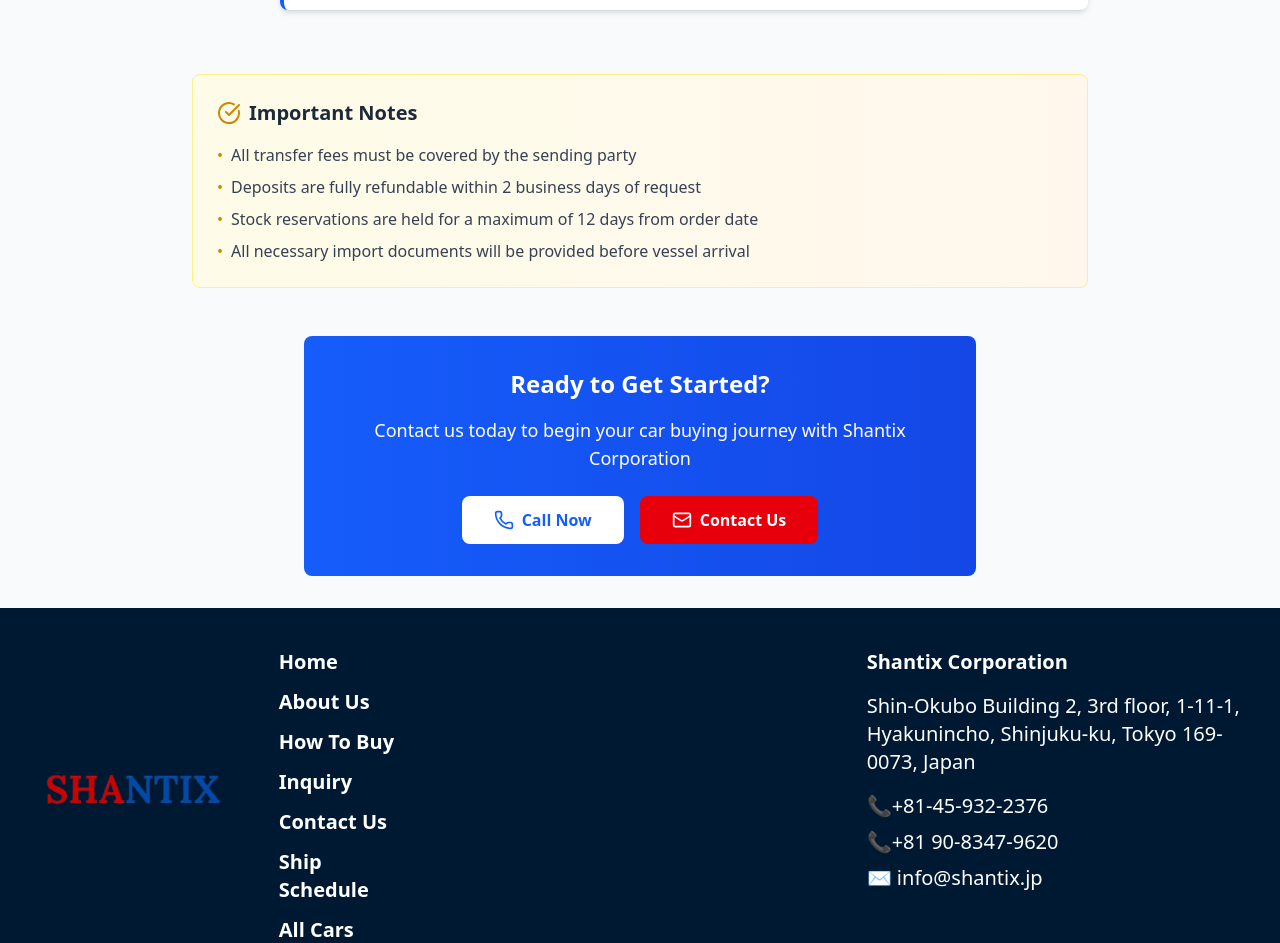
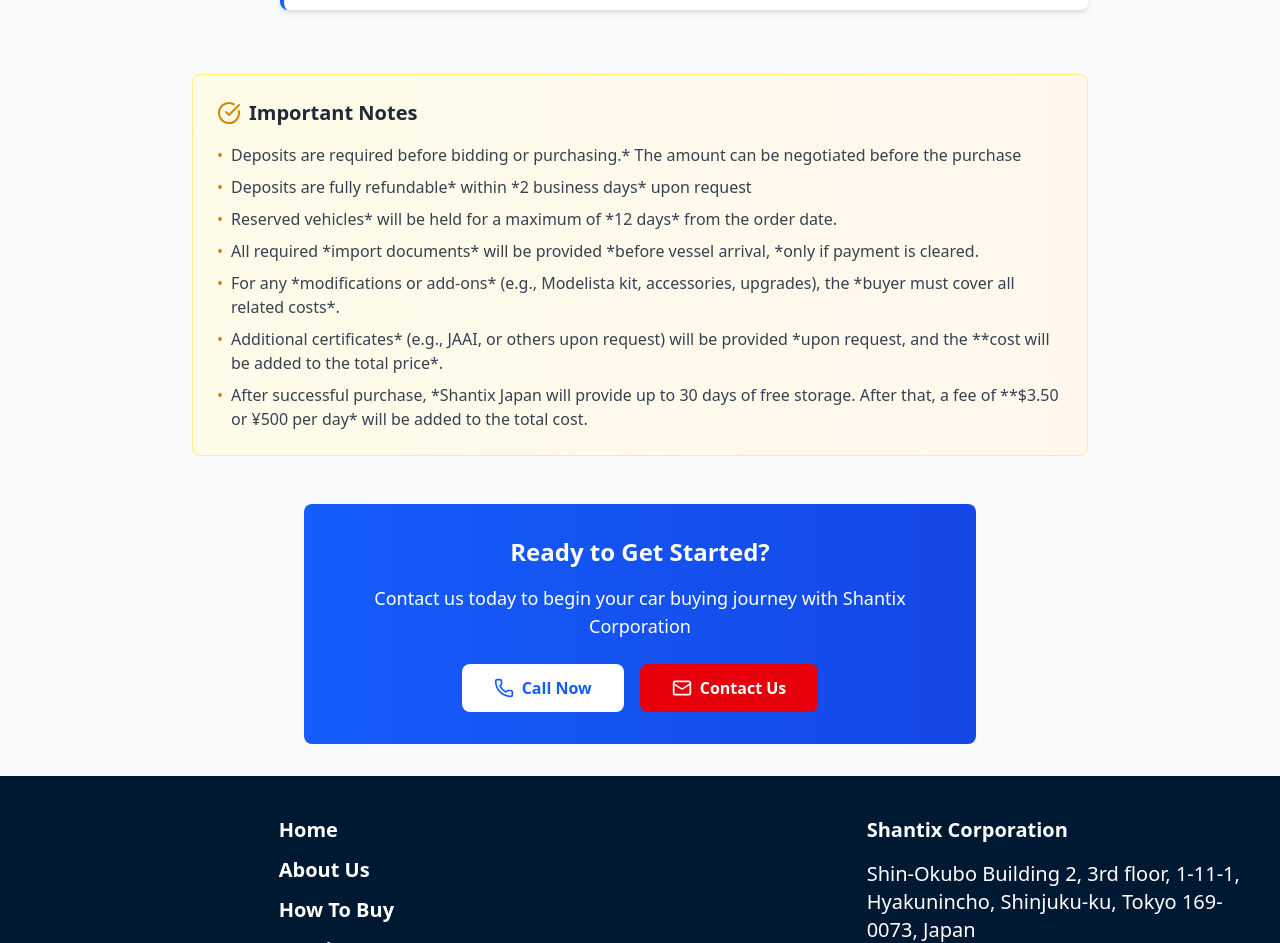
Before and after one commit to jhtanjim/ShantixBangladesh, a React (Vite) app: page /howToBuy in a window 1280 px wide. Shown: the part 1396-2339 px from the top of the page. Built offline with nearby package versions, Linux system fonts and the light colour scheme; no server answers.

Commit message:
gallery add button show

```diff
--- a/src/Pages/HowToBuy/HowToBuy.jsx
+++ b/src/Pages/HowToBuy/HowToBuy.jsx
@@ -200,21 +200,41 @@
             <ul className="space-y-2 text-gray-700">
               <li className="flex items-start">
                 <span className="text-yellow-600 mr-2">•</span>
-                All transfer fees must be covered by the sending party
+                Deposits are required before bidding or purchasing.* The amount
+                can be negotiated before the purchase{" "}
               </li>
               <li className="flex items-start">
                 <span className="text-yellow-600 mr-2">•</span>
-                Deposits are fully refundable within 2 business days of request
+                Deposits are fully refundable* within *2 business days* upon
+                request
               </li>
               <li className="flex items-start">
                 <span className="text-yellow-600 mr-2">•</span>
-                Stock reservations are held for a maximum of 12 days from order
-                date
+                Reserved vehicles* will be held for a maximum of *12 days* from
+                the order date.
               </li>
               <li className="flex items-start">
                 <span className="text-yellow-600 mr-2">•</span>
-                All necessary import documents will be provided before vessel
-                arrival
+                All required *import documents* will be provided *before vessel
+                arrival, *only if payment is cleared.
+              </li>
+              <li className="flex items-start">
+                <span className="text-yellow-600 mr-2">•</span>
+                For any *modifications or add-ons* (e.g., Modelista kit,
+                accessories, upgrades), the *buyer must cover all related
+                costs*.
+              </li>
+              <li className="flex items-start">
+                <span className="text-yellow-600 mr-2">•</span>
+                Additional certificates* (e.g., JAAI, or others upon request)
+                will be provided *upon request, and the **cost will be added to
+                the total price*.
+              </li>
+              <li className="flex items-start">
+                <span className="text-yellow-600 mr-2">•</span>
+                After successful purchase, *Shantix Japan will provide up to 30
+                days of free storage. After that, a fee of **$3.50 or ¥500 per
+                day* will be added to the total cost.
               </li>
             </ul>
           </div>
```
